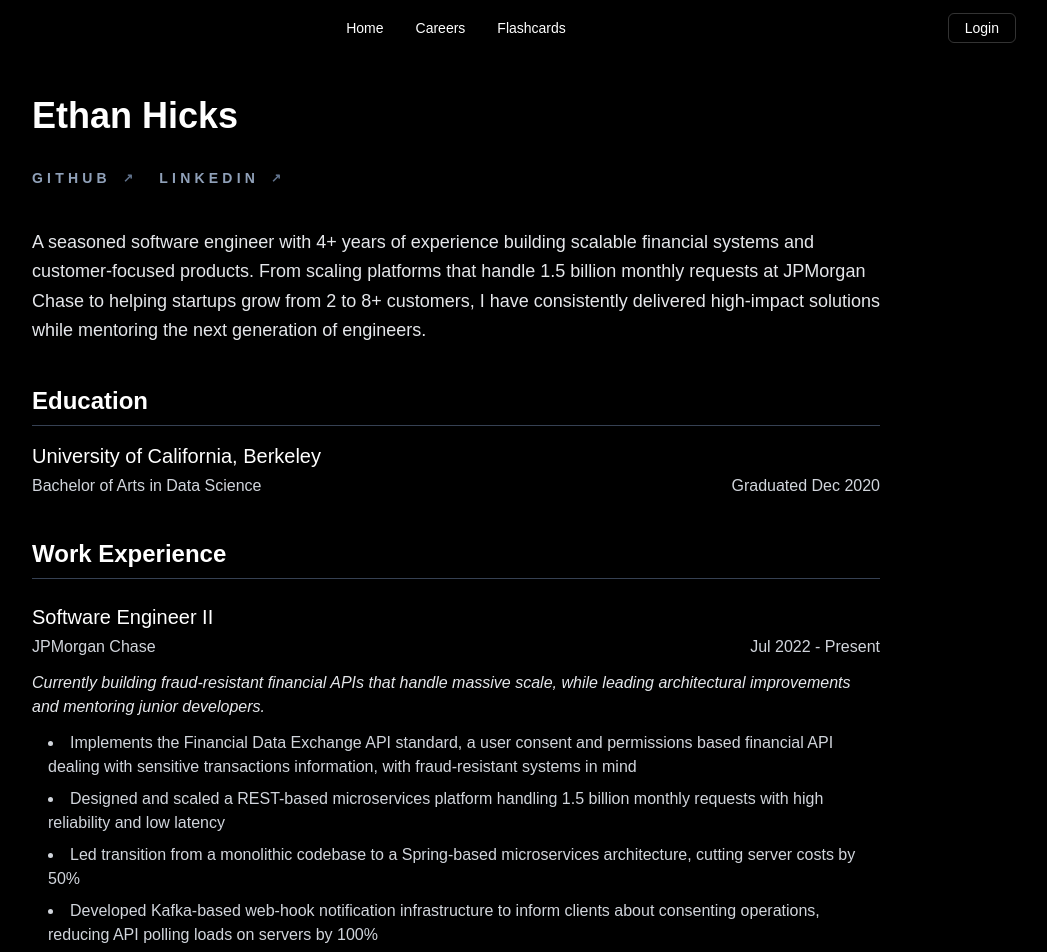
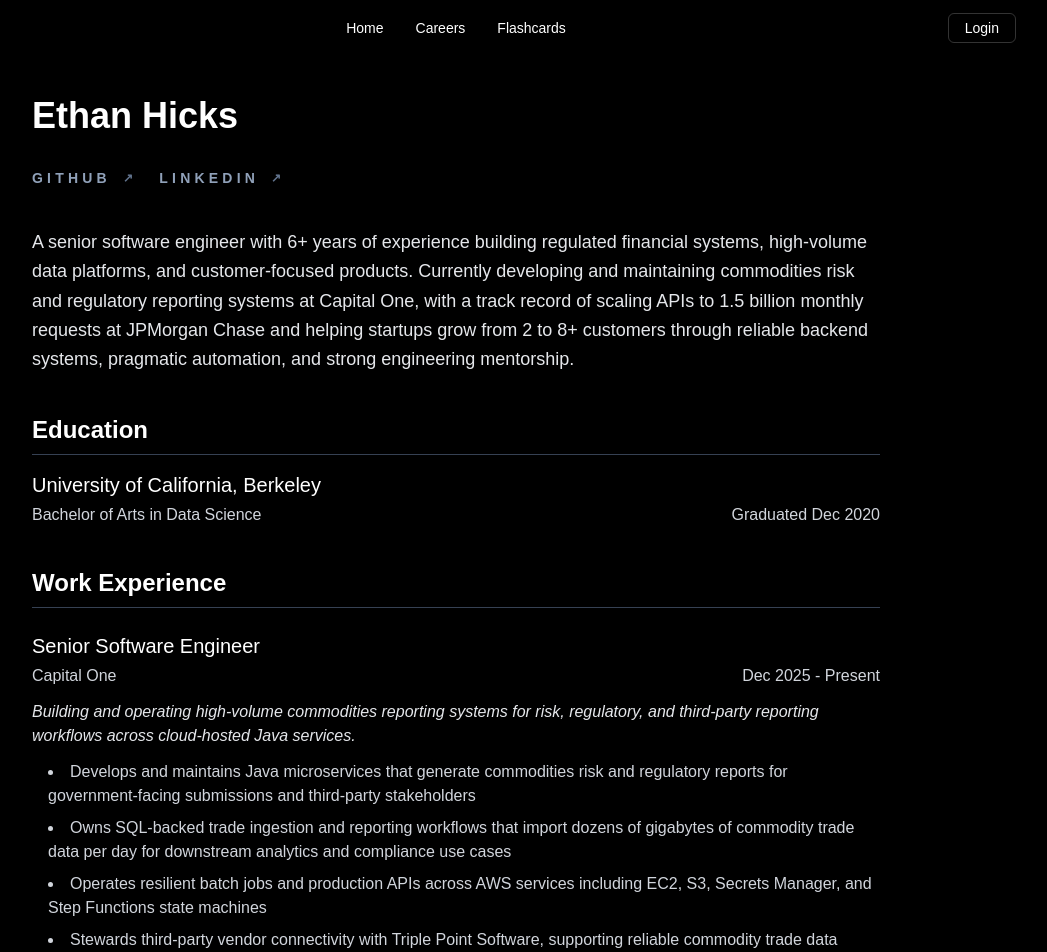
Before and after one commit to et-hicks/imitation, a Next.js app: page /careers in a window 1280 px wide. Shown: the top 952 px of the page, without its empty margins (184-1231 px from the left). Built offline with nearby package versions, Linux system fonts and the light colour scheme; no server answers.

Commit message:
Update Capital One career experience

```diff
--- a/src/app/careers/page.tsx
+++ b/src/app/careers/page.tsx
@@ -38,9 +38,9 @@ export default function CareersPage() {
         {/* Career Summary */}
         <div className="mb-10">
           <p className="text-lg text-gray-200 leading-relaxed">
-            A seasoned software engineer with 4+ years of experience building scalable financial systems and customer-focused products.
-            From scaling platforms that handle 1.5 billion monthly requests at JPMorgan Chase to helping startups grow from 2 to 8+ customers,
-            I have consistently delivered high-impact solutions while mentoring the next generation of engineers.
+            A senior software engineer with 6+ years of experience building regulated financial systems, high-volume data platforms, and customer-focused products.
+            Currently developing and maintaining commodities risk and regulatory reporting systems at Capital One, with a track record of scaling APIs to 1.5 billion monthly requests at JPMorgan Chase
+            and helping startups grow from 2 to 8+ customers through reliable backend systems, pragmatic automation, and strong engineering mentorship.
           </p>
         </div>
 
@@ -60,15 +60,34 @@ export default function CareersPage() {
         <section className="mb-10">
           <h2 className="mb-6 text-2xl font-semibold text-white border-b border-gray-700 pb-2">Work Experience</h2>
 
+          {/* Capital One */}
+          <div className="mb-8">
+            <h3 className="text-xl text-white font-medium">Senior Software Engineer</h3>
+            <div className="flex justify-between items-center text-gray-300 mt-1 mb-3">
+              <span>Capital One</span>
+              <span>Dec 2025 - Present</span>
+            </div>
+            <p className="text-gray-200 mb-3 italic">
+              Building and operating high-volume commodities reporting systems for risk, regulatory, and third-party reporting workflows across cloud-hosted Java services.
+            </p>
+            <ul className="list-disc list-inside text-gray-300 space-y-2 ml-4">
+              <li>Develops and maintains Java microservices that generate commodities risk and regulatory reports for government-facing submissions and third-party stakeholders</li>
+              <li>Owns SQL-backed trade ingestion and reporting workflows that import dozens of gigabytes of commodity trade data per day for downstream analytics and compliance use cases</li>
+              <li>Operates resilient batch jobs and production APIs across AWS services including EC2, S3, Secrets Manager, and Step Functions state machines</li>
+              <li>Stewards third-party vendor connectivity with Triple Point Software, supporting reliable commodity trade data exchange and reporting continuity</li>
+              <li>Applies Claude and Gemini in daily engineering workflows to accelerate debugging, implementation planning, documentation, and code review readiness</li>
+            </ul>
+          </div>
+
           {/* JPMorgan Chase */}
           <div className="mb-8">
             <h3 className="text-xl text-white font-medium">Software Engineer II</h3>
             <div className="flex justify-between items-center text-gray-300 mt-1 mb-3">
               <span>JPMorgan Chase</span>
-              <span>Jul 2022 - Present</span>
+              <span>Jul 2022 - Dec 2025</span>
             </div>
             <p className="text-gray-200 mb-3 italic">
-              Currently building fraud-resistant financial APIs that handle massive scale, while leading architectural improvements and mentoring junior developers.
+              Built fraud-resistant financial APIs at massive scale, while leading architectural improvements and mentoring junior developers.
             </p>
             <ul className="list-disc list-inside text-gray-300 space-y-2 ml-4">
               <li>Implements the Financial Data Exchange API standard, a user consent and permissions based financial API dealing with sensitive transactions information, with fraud-resistant systems in mind</li>
@@ -121,13 +140,13 @@ export default function CareersPage() {
           <h2 className="mb-4 text-2xl font-semibold text-white border-b border-gray-700 pb-2">Languages and Skills</h2>
           <div className="space-y-3">
             <p className="text-gray-300">
-              <span className="text-white font-semibold">Technology:</span> Java (Spring), Go, Python, MySQL, Kafka, React, JavaScript, PixiJS, WebRTC
+              <span className="text-white font-semibold">Technology:</span> Java, Spring, Go, Python, SQL, MySQL, Kafka, React, JavaScript, PixiJS, WebRTC
             </p>
             <p className="text-gray-300">
-              <span className="text-white font-semibold">Architecture & Infra:</span> Microservices, AWS, Jenkins, Terraform
+              <span className="text-white font-semibold">Architecture & Infra:</span> Microservices, REST APIs, batch processing, AWS, EC2, S3, Secrets Manager, Step Functions, Jenkins, Terraform
             </p>
             <p className="text-gray-300">
-              <span className="text-white font-semibold">Collaboration:</span> Cross-functional teamwork, Agile, Technical mentorship
+              <span className="text-white font-semibold">Collaboration:</span> Cross-functional teamwork, Agile, technical mentorship, vendor integrations, Claude, Gemini
             </p>
           </div>
         </section>
```
